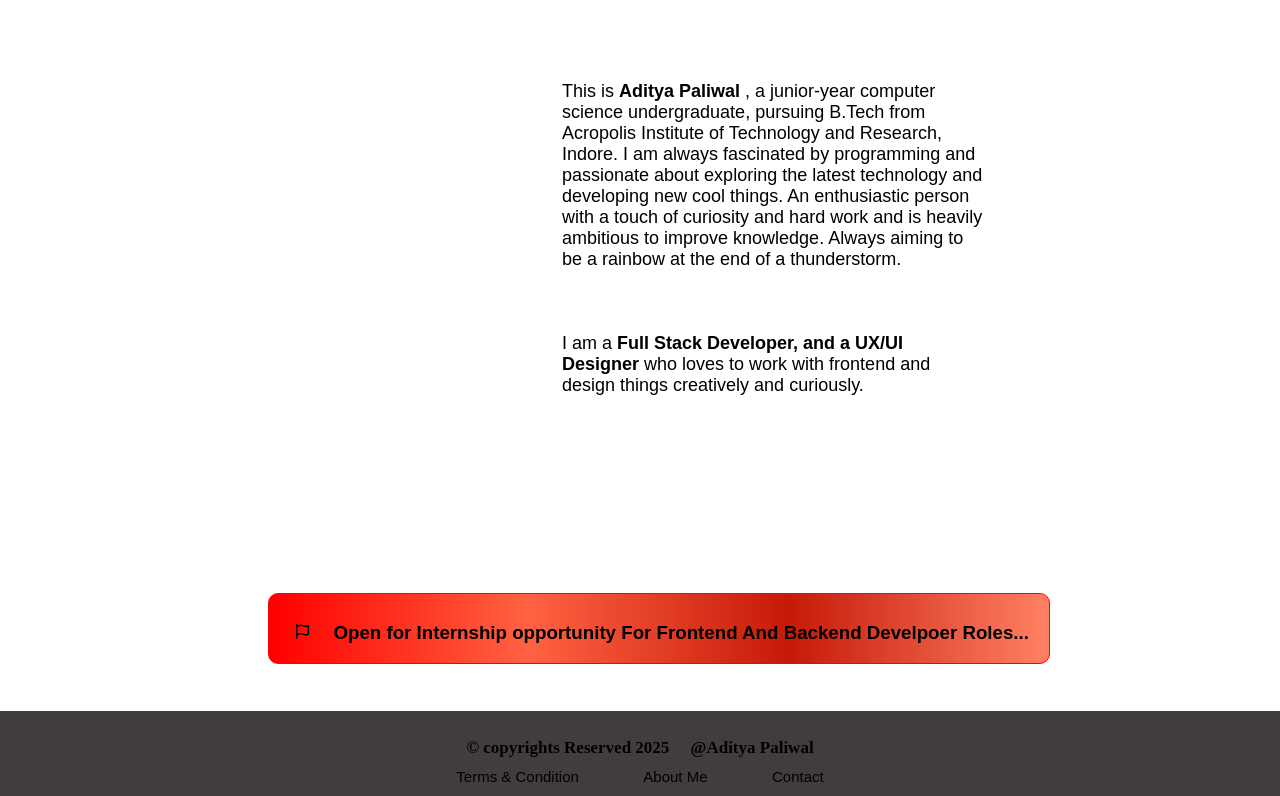
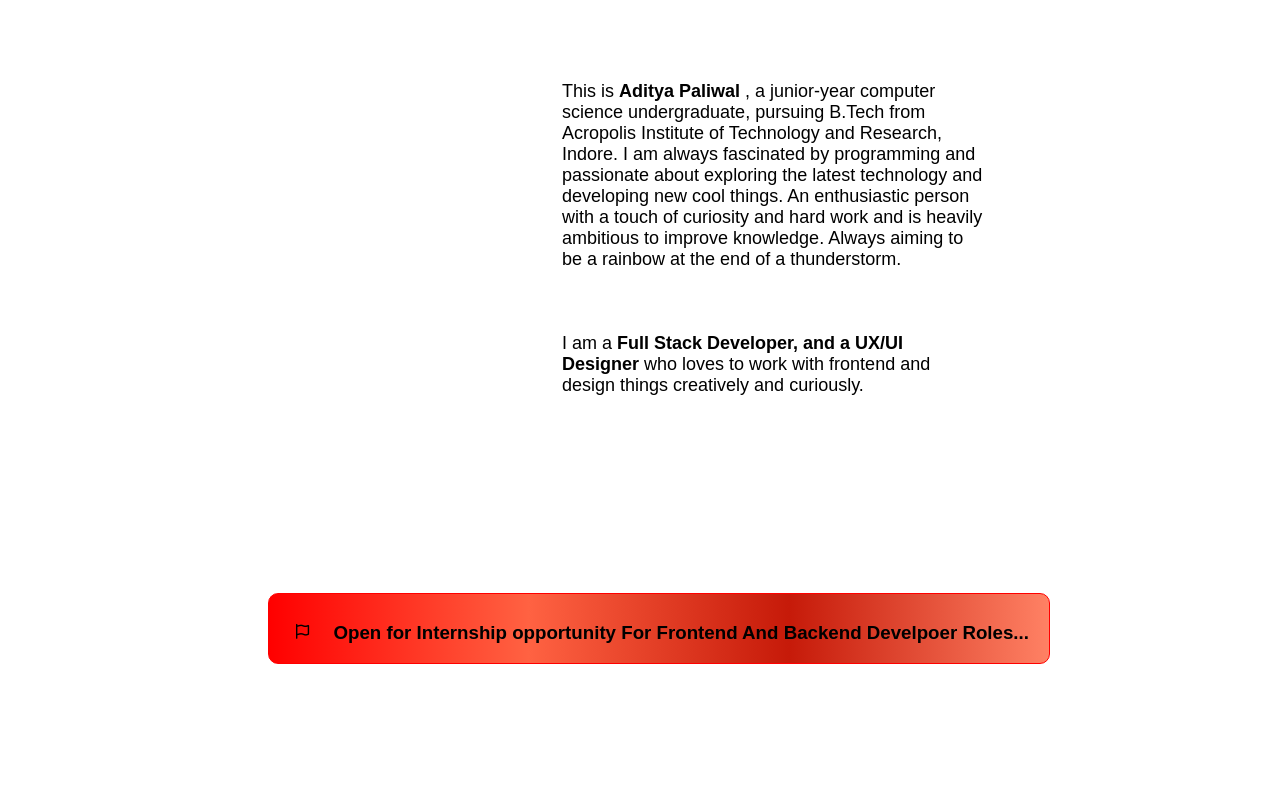
Before and after one commit to AdityaPaliwal1/adityapaliwal.github.io, a plain HTML site: page about.html in a window 1280 px wide. Shown: the part 185-981 px from the top of the page. After the commit the page ends 896 px from the top, so only its background shows below. Drawn offline with Linux system fonts and the light colour scheme; a web font is replaced by a local one.

Commit message:
Update about.html

```diff
--- a/about.html
+++ b/about.html
@@ -62,7 +62,7 @@
 
     </div>
 
-    <div class="fotter">
+    <!-- <div class="fotter">
         <p>&copy copyrights Reserved 2025 &nbsp; &nbsp; @Aditya Paliwal</p>
         <div class="fotter-links">
             <ul>
@@ -71,7 +71,7 @@
                 <li><a href="contact.html">Contact </a></li>
             </ul>
         </div>
-    </div>
+    </div> -->
     <script src="script.js"></script>
 </body>
 
```
